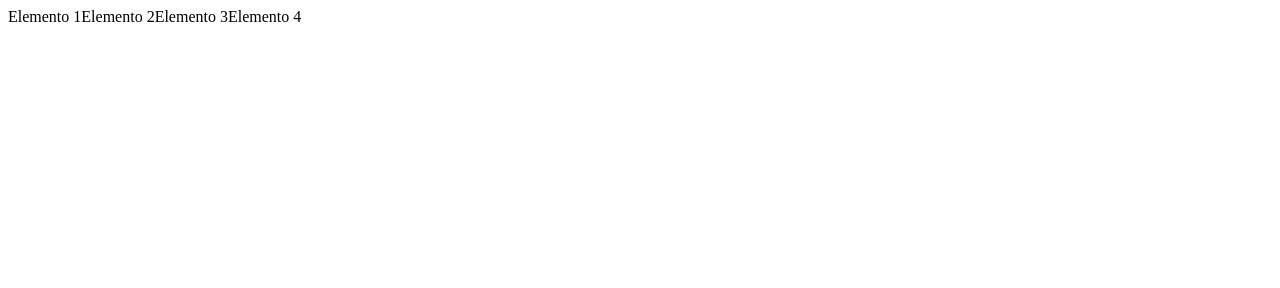
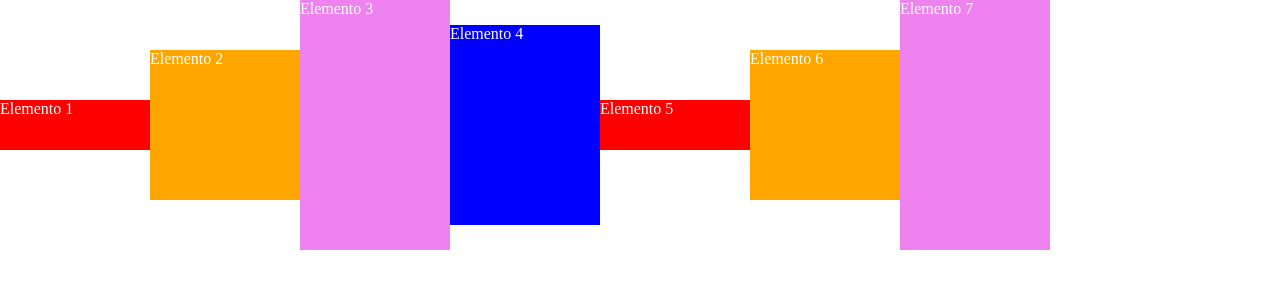
Before and after one commit to Lauracamacholipa/clase16102024, a plain HTML site: page index.html in a window 1280 px wide. Drawn offline with Linux system fonts and the light colour scheme.

Commit message:
Segundo Commmit

```diff
--- a/index.html
+++ b/index.html
@@ -5,18 +5,59 @@
     <meta name="viewport" content="width=device-width, initial-scale=1.0">
     <title>Document</title>
     <style>
+        body{
+            margin:0;
+        }
         .contenedor-flexible
         {
             display:flex;
+            flex-direction: row;
+            justify-content: flex-start;
+            align-items: center;
+            flex-wrap:wrap-reverse;
+        }
+        .uno, .cinco{
+            background-color: red;
+            width: 150px;
+            height: 50px;
+            color: white;
+        }
+        .dos, .seis{
+            background-color: orange;
+            width: 150px;
+            height: 150px;
+            color: white;
+        }
+        .tres, .siete{
+            background-color: violet;
+            width: 150px;
+            height: 250px;
+            color: white;
+        }
+        .cuatro{
+            background-color: blue;
+            width: 150px;
+            height: 200px;
+            color: white;
         }
     </style>
 </head>
 <body>
     <div class="contenedor-flexible">
-        <div class="elemento-flexible">Elemento 1</div>
-        <div class="elemento-flexible">Elemento 2</div>
-        <div class="elemento-flexible">Elemento 3</div>
-        <div class="elemento-flexible">Elemento 4</div>
+        <div class="elemento-flexible uno">Elemento 1</div>
+        <div class="elemento-flexible dos">Elemento 2</div>
+        <div class="elemento-flexible tres">Elemento 3</div>
+        <div class="elemento-flexible cuatro">Elemento 4</div>
+        <div class="elemento-flexible cinco">Elemento 5</div>
+        <div class="elemento-flexible seis">Elemento 6</div>
+        <div class="elemento-flexible siete">Elemento 7</div>
     </div>
+
+    <!--<div class="contenedor-flexible2">
+        <div class="elemento-flexible uno2">Elemento 2.1</div>
+        <div class="elemento-flexible dos2">Elemento 2.2</div>
+        <div class="elemento-flexible tres2">Elemento 2.3</div>
+        <div class="elemento-flexible cuatro2">Elemento 2.4</div>
+    </div>-->
 </body>
 </html>
```
